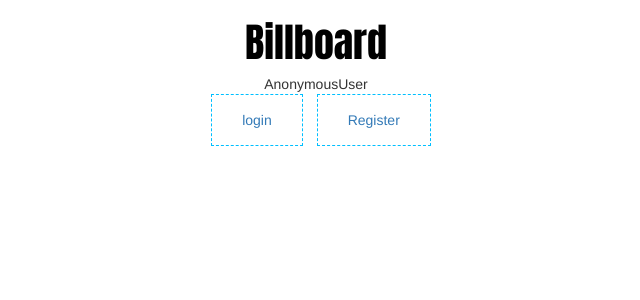
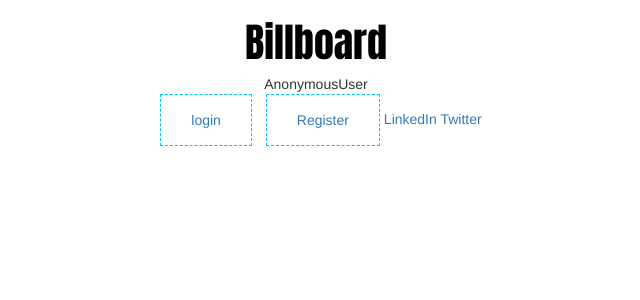
Before and after one commit to HaymanLiron/billboard, a Django app: page /messageboard/ in a window 1280 px wide. Shown: the top 300 px of the page, without its empty margins (324-964 px from the left). Run offline with Django 3.2, Linux system fonts and the light colour scheme; some libraries are stand-ins or nearby versions.

Commit message:
linkedin twitter

```diff
--- a/messageboard/templates/messageboard/index.html
+++ b/messageboard/templates/messageboard/index.html
@@ -17,6 +17,8 @@
     <br/>
     <div class="user-login-logout-register"><a href="{% url 'django.contrib.auth.views.login' %}">login</a></div>
     <div class="user-login-logout-register"><a href="{% url 'register' %}">Register</a></div>
+    <a href="{% url 'social:begin' backend='linkedin-oauth2' %}" class="button">LinkedIn</a>
+    <a href="{% url 'social:begin' 'twitter' %}?next={{ request.path }}" class="button">Twitter</a>
     <br/>
 {% else %}
     <br/>
```
